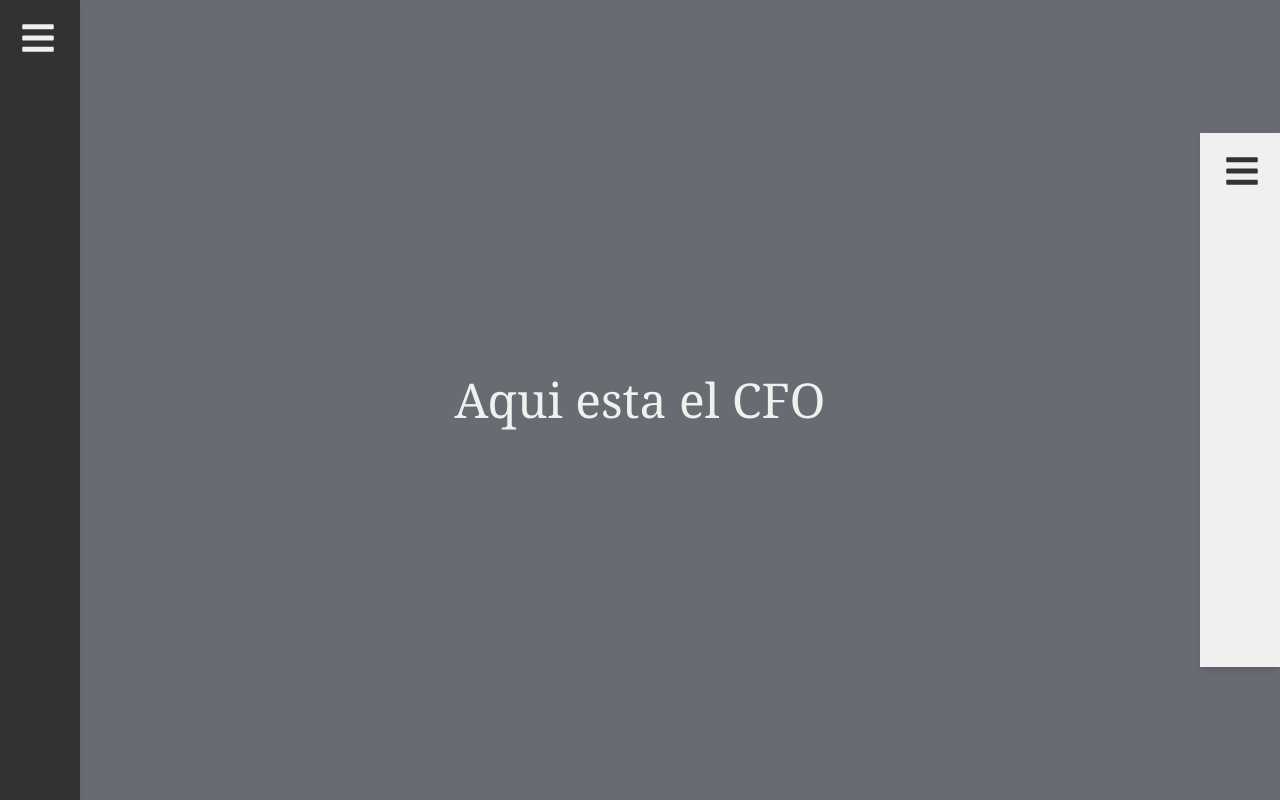
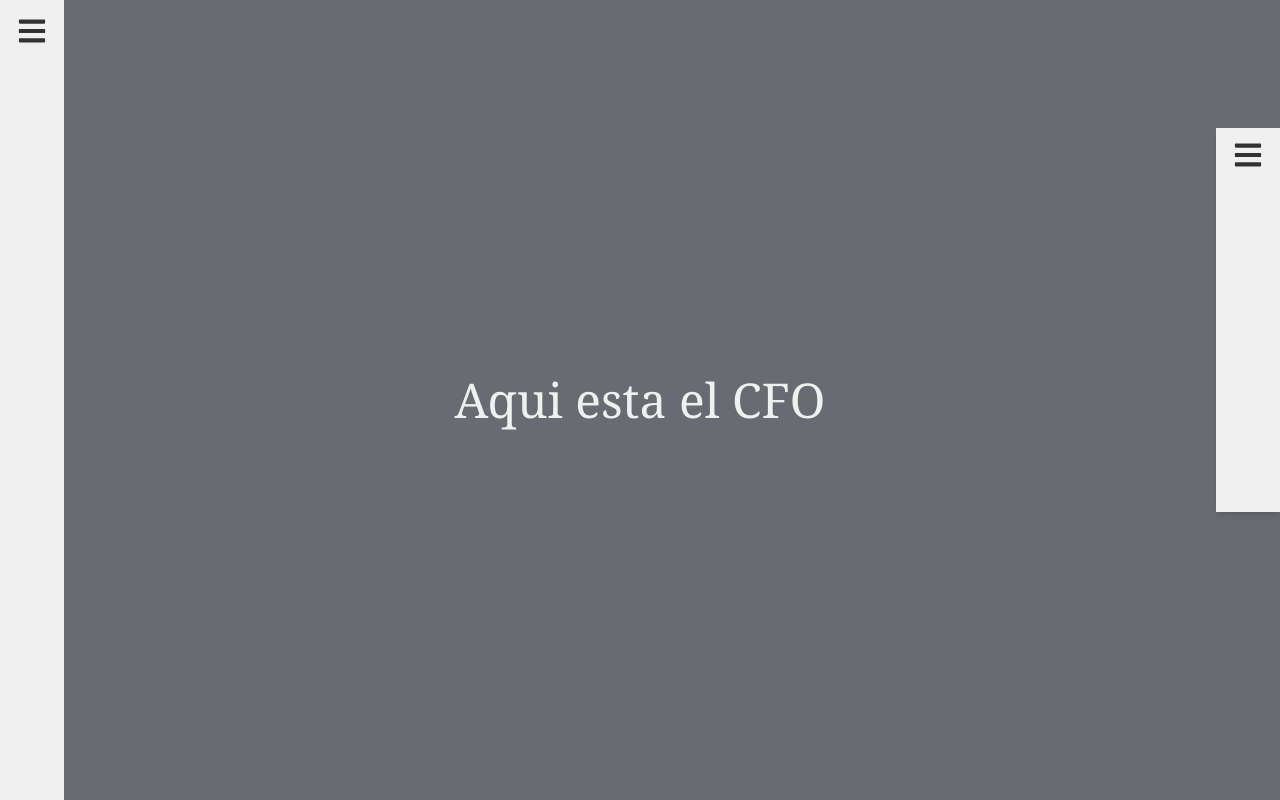
Before and after one commit to theweak1/Portfolio-Manager, a React (Create React App) app in the folder Frontend/: page /cfo in a window 1280 px wide. Built offline with nearby package versions, Linux system fonts and the light colour scheme.

Commit message:
updated the style for the main menu and kpi menu

```diff
--- a/Frontend/src/components/Sidebar.js
+++ b/Frontend/src/components/Sidebar.js
@@ -14,20 +14,20 @@ export default function Sidebar() {
         <>
 
             {/*top bar where the menu icon is located*/}
-            <div className="fixed flex justify-start top-0 left-0 h-full w-14 md:w-20 bg-darkGrey shadow-md">{/*navbar*/}
-                <Link to="#" className="m-4 md:m-5 text-2xl md:text-4xl bg-none text-white ">{/*menu-bars*/}
+            <div className="fixed flex justify-center items-start top-0 left-0 h-full w-12 sm:w-14 md:w-16 bg-white border-b-yellow shadow-sm">{/*navbar*/}
+                <Link to="#" className=" p-4 text-xl sm:text-2xl md:text-3xl text-darkGrey ">{/*menu-bars*/}
                     <FaIcons.FaBars onClick={()=>setSidebar(!sidebar)} />{/*menu icon and action*/}
                 </Link>
             </div>
 
             {/*open and close the menu*/}         {/*nav-menu when hidden/active(true) left-0*/}
-            <nav className={sidebar ? "fixed flex justify-center w-52 md:w-64 h-full top-0 left-0 transition-all duration-[100ms] ease-linear bg-darkGrey shadow-md"
-                                    : "fixed flex justify-center w-52 md:w-64 h-full top-0 -left-full transition-all duration-[100ms] ease-linear bg-darkGrey shadow-md"}>
-                <ul className="w-full" onClick={()=>setSidebar(!sidebar)}> {/*nav-menu-items*/}   {/*nav-menu shown(false) -left-full*/}
+            <nav className={sidebar ? "fixed flex justify-center w-44 sm:w-52 md:w-60 h-full top-0 left-0 transition-all duration-[700ms] ease-out  bg-white shadow-sm"
+                                    : "fixed flex justify-center w-44 sm:w-52 md:w-60 h-full top-0 -left-full transition-all duration-[700ms] ease-in bg-white shadow-sm"}>{/*nav-menu shown(false) -left-full*/}
+                <ul className="w-full " onClick={()=>setSidebar(!sidebar)}> {/*nav-menu-items*/}
 
                     {/*where the close(X) icon is located*/}
-                    <li className="flex justify-start items-center h-12 md:h-16 w-full bg-white">{/*container for x*/}
-                        <Link to="#" className="px-44 md:px-52 text-2xl md:text-4xl bg-none text-darkGrey">{/*menu-cross (x)*/}
+                    <li className="flex justify-end items-end p-3 bg-white border-b-4 border-yellow">{/*container for x*/}
+                        <Link to="#" className="text-xl sm:text-2xl md:text-3xl text-darkGrey">{/*menu-cross (x)*/}
                             <AiIcons.AiOutlineClose />{/*close icon and action*/}
                         </Link>
                     </li>
@@ -36,7 +36,7 @@ export default function Sidebar() {
                         return (
                             <li key={index}>
                             <Link to={item.path} onClick={()=>setSidebar(!sidebar)}>{/*nav-text*/}
-                                <span className="flex items-center w-full h-full no-underline px-4 md:px-6 py-3 md:py-4 text-xl md:text-3xl text-white hover:bg-white hover:text-darkGrey">{item.title}</span>
+                                <span className="flex justify-start items-center p-5 mx-2 text-md sm:text-xl md:text-2xl rounded-sm text-darkGrey hover:bg-lightGrey hover:opacity-80 hover:bg-opacity-10 shadow-sm">{item.title}</span>
                             </Link>
                             </li>
 
--- a/Frontend/src/components/SidebarKpi.js
+++ b/Frontend/src/components/SidebarKpi.js
@@ -8,19 +8,20 @@ export default function SidebarKpi (){
     const [menuKpi, setMenuKpi] = useState(false);
     return(
         <>
-            <div className="fixed flex justify-end right-0 top-1/5 h-3/6 md:h-4/6 w-14 md:w-20 bg-white shadow-md">{/*navbar*/}
-                <Link to="#k" className="m-4 md:m-5 text-2xl md:text-4xl bg-none text-darkGrey ">{/*menu-bars*/}
+            <div className="fixed flex justify-center right-0 top-32 h-72 sm:h-80 md:h-96 w-12 sm:w-14 md:w-16 transition-all duration-[700ms] ease-out bg-white shadow-md">{/*navbar*/}
+                <Link to="#k" className="p-3 text-xl sm:text-2xl md:text-3xl bg-none text-darkGrey ">{/*menu-bars*/}
                     <FaIcons.FaBars onClick={()=>setMenuKpi(!menuKpi)} />{/*menu icon and action*/}
                 </Link>
             </div>
 
-            <nav className={menuKpi ? "fixed flex justify-end w-52 md:w-64 top-1/5 h-3/6 md:h-4/6 right-0 transition-all duration-[100ms] ease-linear bg-white shadow-md"
-                                    : "fixed flex justify-end w-52 md:w-64 top-1/5 h-3/6 md:h-4/6 -right-full transition-all duration-[100ms] ease-linear bg-white shadow-md"}>
-                        <ul className="w-full" onClick={()=>setMenuKpi(!menuKpi)}> {/*nav-menu-items*/}   {/*nav-menu shown(false) -left-full*/}
+             {/*open and close the menu*/}         {/*kpi-menu when hidden/active(true) right-0*/}
+            <nav className={menuKpi ? "fixed flex justify-center w-44 sm:w-52 md:w-60 top-32 h-72 sm:h-80 md:h-96 right-0 transition-all duration-[700ms] ease-out bg-white shadow-md"
+                                    : "fixed flex justify-center w-44 sm:w-52 md:w-60 top-32 h-72 sm:h-80 md:h-96 -right-full transition-all duration-[700ms] ease-in bg-white shadow-md"}>
+                        <ul className="w-full" onClick={()=>setMenuKpi(!menuKpi)}> {/*kpi-menu-items*/}   {/*kpi-menu shown(false) -right-full*/}
 
                             {/*where the close(X) icon is located*/}
-                            <li className="flex justify-end items-center h-12 md:h-16 w-full bg-darkGrey">{/*container for x*/}
-                                <Link to="#k" className=" mr-44 md:mr-52 text-2xl md:text-4xl bg-none text-white">{/*menu-cross (x)*/}
+                            <li className="flex justify-start items-start p-3 bg-white border-b-4 border-yellow">{/*container for x*/}
+                                <Link to="#k" className=" text-xl sm:text-2xl md:text-3xl text-darkGrey">{/*menu-cross (x)*/}
                                     <AiIcons.AiOutlineClose />{/*close icon and action*/}
                                 </Link>
                             </li>
```
